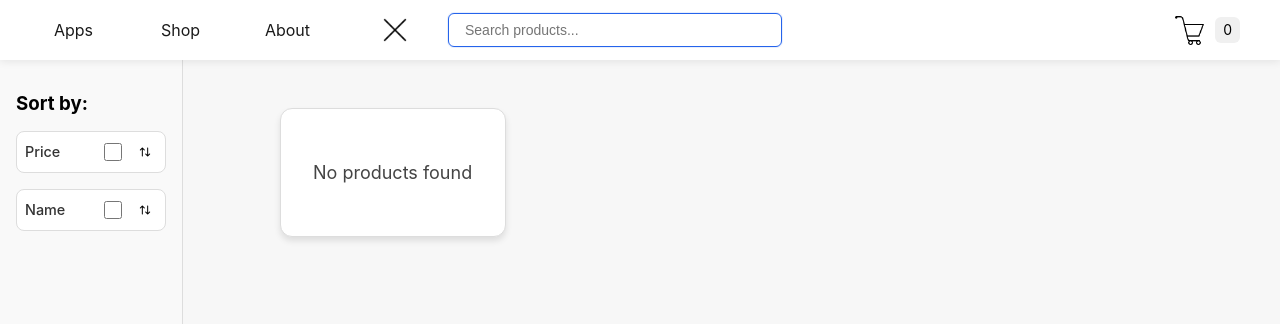
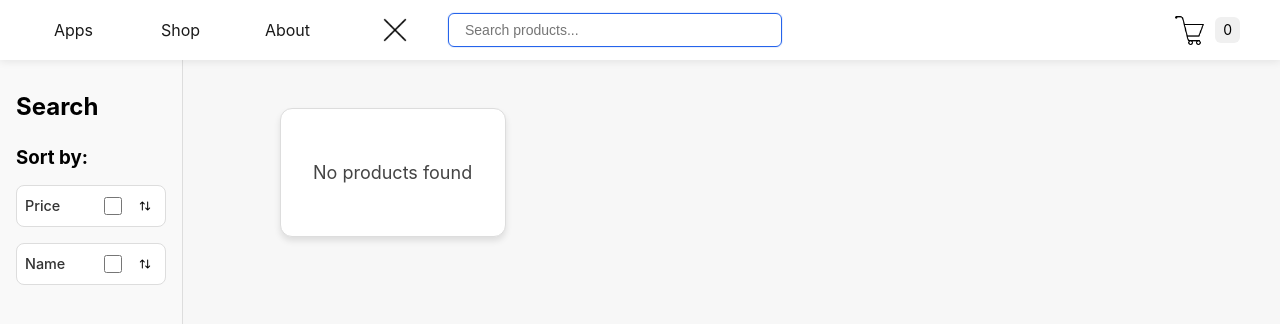
Before and after one commit to Snomaskin/tennis-web-shop, a React (Vite) app: page /shop in a window 1280 px wide. Both pictures are taken after a click on the element 394 px from the left and 30 px from the top of the page. Shown: the top 324 px of the page. Built offline with nearby package versions, Linux system fonts and the light colour scheme.

Commit message:
refactor: render products to it's own component

```diff
--- a/src/components/Search/SearchResults.tsx
+++ b/src/components/Search/SearchResults.tsx
@@ -1,15 +1,11 @@
 import { useEffect } from "react";
-import { ProductCard } from "../Shop/productCards/ProductCard";
-import { TextPage } from "../TextCard/TextCard";
-import { useCart } from "../Shop/Cart/CartContext";
 import { useSearch } from "./SearchContext";
 import { useShop } from "../Shop/ShopContext";
-import { SortProducts } from "../Shop/SortProducts/SortProducts";
+import { RenderProducts } from "../Shop/RenderProducts/RenderProducts";
 import "../Shop/Shop.css";
 
 
 export const SearchResults = () => {
-  const { addToCart } = useCart();
   const { searchResults } = useSearch();
   const { displayedProducts, setDisplayedProducts } = useShop();
 
@@ -18,21 +14,6 @@ export const SearchResults = () => {
   }, [searchResults, setDisplayedProducts]);
 
   return (
-      <div className="shop">
-        <SortProducts />
-          <div className="products-container">
-              {displayedProducts.length > 0 ? (
-                  displayedProducts.map((item) => (
-                      <ProductCard
-                          key={item.id}
-                          product={item}
-                          onAddToCart={addToCart}
-                      />
-                  ))
-              ) : (
-                  <TextPage outerText={{p1: 'No products found'}} />
-              )}
-          </div>
-      </div>
+    <RenderProducts products={displayedProducts} title="Search" />
   );
 };
--- /dev/null
+++ b/src/components/Shop/RenderProducts/RenderProducts.tsx
@@ -0,0 +1,29 @@
+import type { Product } from "../../../assets/products";
+import { ProductCard } from "../productCards/ProductCard";
+import { SortProducts } from "../SortProducts/SortProducts";
+import { useCart } from "../Cart/CartContext";
+import { TextPage } from "../../TextCard/TextCard";
+
+
+export const RenderProducts = ({ products, title }: { products: Product[], title?: string }) => {
+  const { addToCart } = useCart();
+
+  return (
+      <div className="shop">
+        <SortProducts title={title}/>
+        <div className="products-container">
+            {products.length > 0 ? (
+              products.map((item) => (
+                  <ProductCard
+                      key={item.id}
+                      product={item}
+                      onAddToCart={addToCart}
+                  />
+                ))
+            ) : (
+              <TextPage outerText={{p1: 'No products found'}} />
+            )}
+        </div>
+      </div>
+  );
+}
--- a/src/components/Shop/Shop.css
+++ b/src/components/Shop/Shop.css
@@ -3,6 +3,7 @@
   min-width: 100vw;
   align-items: flex-start;
 }
+
 .products-container {
   display: grid;
   grid-template-columns: repeat(auto-fit, 210px);
--- a/src/components/Shop/Shop.tsx
+++ b/src/components/Shop/Shop.tsx
@@ -1,18 +1,16 @@
 import { useParams } from "react-router-dom";
 import { useEffect } from "react";
-import { ProductCard } from "./productCards/ProductCard";
 import { Product, products } from "../../assets/products.ts"
-import { useCart } from "./Cart/CartContext";
 import { useShop } from "./ShopContext.tsx";
 import { TextPage } from "../TextCard/TextCard";
-import { SortProducts } from "./SortProducts/SortProducts.tsx";
+import { RenderProducts } from "./RenderProducts/RenderProducts.tsx";
 import "./Shop.css"
 
 
 export const Shop = () => {
     const { category } = useParams<{category?: string}>();
-    const { addToCart } = useCart();
     const { displayedProducts, setDisplayedProducts } = useShop();
+    const title = category ? category.charAt(0).toUpperCase() + category.slice(1) : '';
 
     useEffect(() => {
       if (category) {
@@ -21,24 +19,12 @@ export const Shop = () => {
     }, [category, setDisplayedProducts]);
 
     return (
-      displayedProducts.length > 0 ? renderCategory(displayedProducts, addToCart) : renderLandingShop()
+      displayedProducts.length > 0 ? renderCategory(displayedProducts, title) : renderLandingShop()
     );
 }
 
-const renderCategory = (displayedProducts: Product[], addToCart: (item: Product) => void) => (
-      <div className="shop">
-        <SortProducts />
-          <div className="products-container">
-              {displayedProducts.map((item) => (
-                  <ProductCard
-                    key={item.id}
-                    product={item}
-                    onAddToCart={addToCart}
-                  />
-              ))}
-          </div>
-
-      </div>
+const renderCategory = (displayedProducts: Product[], title: string | undefined) => (
+  <RenderProducts products={displayedProducts} title={title} />
 );
 
 const renderLandingShop = () => (
--- a/src/components/Shop/SortProducts/SortProducts.css
+++ b/src/components/Shop/SortProducts/SortProducts.css
@@ -11,6 +11,10 @@
 }
 .filter-container h3 {
   margin: 0;
+}
+.filter-container h2 {
+  margin: 0;
+  margin-bottom: 0.5rem;
 }
 
 .filter-option {
--- a/src/components/Shop/SortProducts/SortProducts.tsx
+++ b/src/components/Shop/SortProducts/SortProducts.tsx
@@ -5,7 +5,7 @@ import filterArrows from "../../../assets/filter-arrows.png";
 import "./SortProducts.css"
 
 
-export const SortProducts = () => {
+export const SortProducts = ({ title }: { title?: string }) => {
   const { sortProducts, options } = useShop();
 
   const getSelectedOption = (): SortField | undefined => {
@@ -27,6 +27,7 @@ export const SortProducts = () => {
 
   return (
     <div className="filter-container">
+      <h2>{title}</h2>
       <h3>Sort by:</h3>
       {filterOptions.map(item => {
         const key = item.key as SortField;
```
